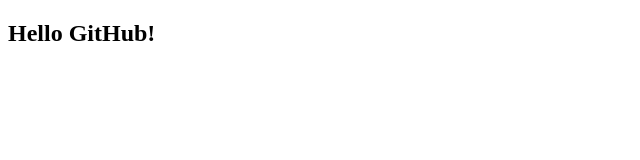
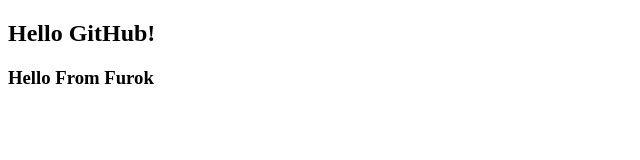
Before and after one commit to Gazi140/Gazi140, a plain HTML site: page index.html in a window 1280 px wide. Shown: the whole page, without its empty margins (0-640 px from the left). Drawn offline with Linux system fonts and the light colour scheme.

Commit message:
Update index.html

```diff
--- a/index.html
+++ b/index.html
@@ -10,6 +10,8 @@
 
 <body>
     <h2>Hello GitHub!</h2>
+
+    <h3>Hello From Furok</h3>
 </body>
 
 </html>
```
